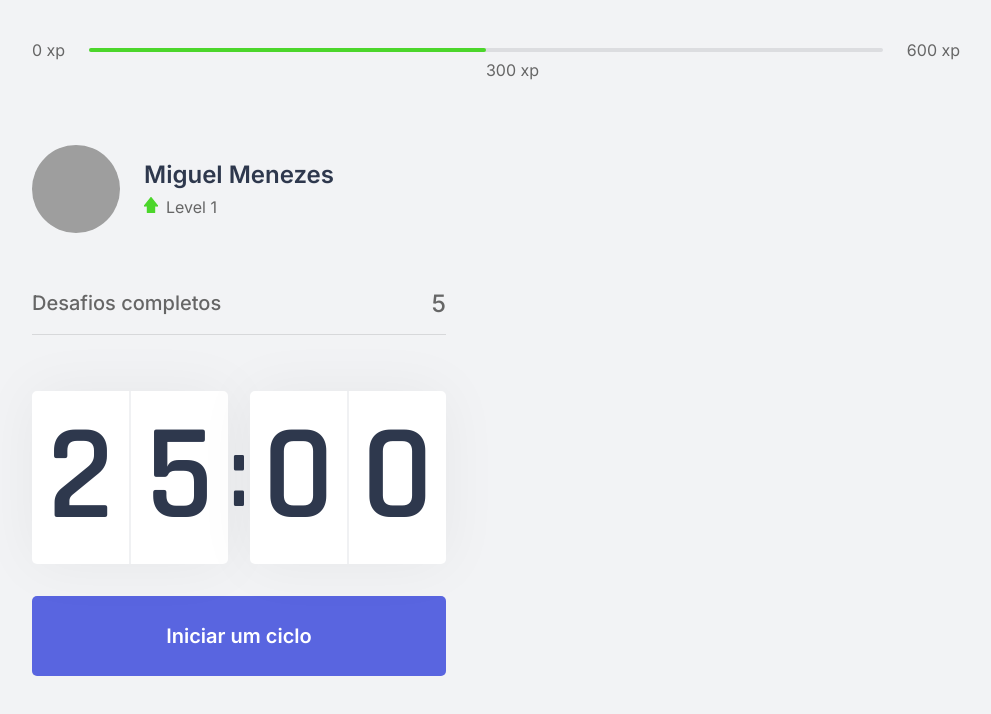
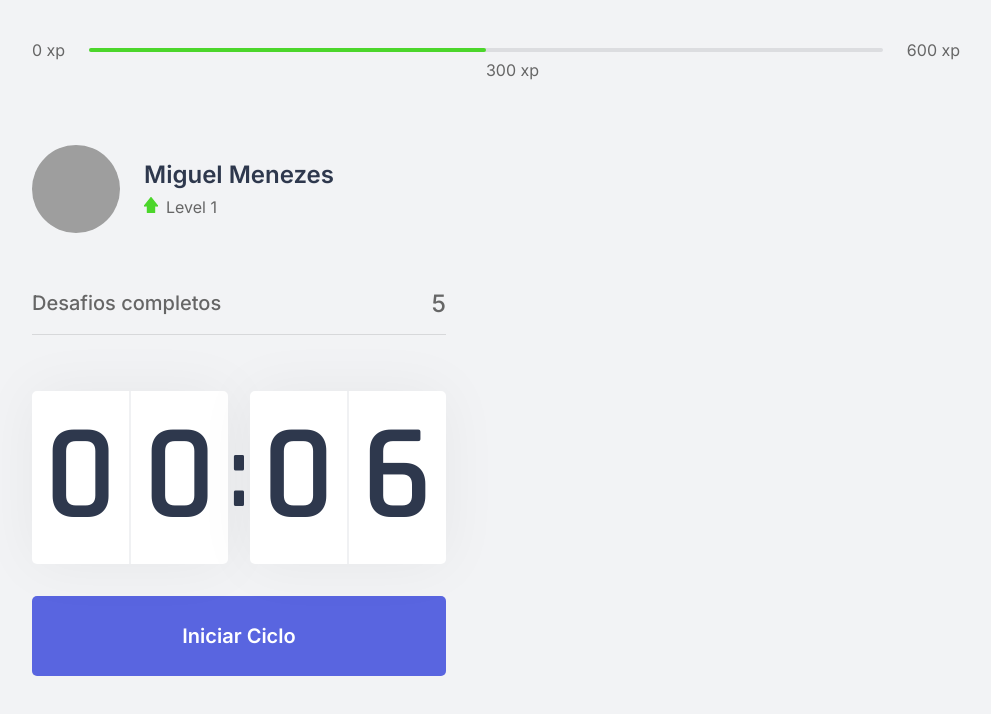
Before and after one commit to MenezesMiguel/Moveit-Next-Js, a Next.js app: page / in a window 1280 px wide. Shown: the top 714 px of the page, without its empty margins (144-1135 px from the left). Built offline with nearby package versions, Linux system fonts and the light colour scheme; grey boxes are pictures that could not be loaded.

Commit message:
Countdown Finalizado

```diff
--- a/src/components/Countdown.tsx
+++ b/src/components/Countdown.tsx
@@ -1,9 +1,12 @@
 import { useState, useEffect } from "react";
 import styles from "../styles/components/Countdown.module.css";
 
+let countdownTimeout: NodeJS.Timeout;
+
 export function Countdown() {
-  const [time, setTime] = useState(25 * 60);
-  const [active, setActive] = useState(false);
+  const [time, setTime] = useState(0.1 * 60);
+  const [isActive, setIsActive] = useState(false);
+  const [hasFinished, setHasFinished] = useState(false);
 
   const minutes = Math.floor(time / 60);
   const seconds = time % 60;
@@ -14,18 +17,25 @@ export function Countdown() {
     .split("");
 
   function startCountdown() {
-    setActive(true);
-
-
+    setIsActive(true);
   }
 
-  useEffect(()=>{
-      if(active && time > 0){
-          setTimeout(()=>{
-              setTime(time-1);
+  function resetCountdown() {
+    clearTimeout(countdownTimeout);
+    setIsActive(false);
+    setTime(0.1 * 60);
+  }
+
+  useEffect(() => {
+    if (isActive && time > 0) {
+      countdownTimeout = setTimeout(() => {
+        setTime(time - 1);
       }, 1000);
+    } else if (isActive && time === 0) {
+      setHasFinished(true);
+      setIsActive(false);
     }
-  }, [active, time])
+  }, [isActive, time]);
 
   return (
     <div>
@@ -41,13 +51,34 @@ export function Countdown() {
         </div>
       </div>
 
+      {hasFinished ? (
+        <button
+          disabled
+          className={styles.countdownButton}
+        >
+          Ciclo encerrado
+        </button>
+      ) : (
+        <>
+          {isActive ? (
+            <button
+              type="button"
+              className={`${styles.countdownButton} ${styles.countdownButtonActive}`}
+              onClick={resetCountdown}
+            >
+              Abandonar Ciclo
+            </button>
+          ) : (
             <button
               type="button"
               className={styles.countdownButton}
               onClick={startCountdown}
             >
-        Iniciar um ciclo
+              Iniciar Ciclo
             </button>
+          )}
+        </>
+      )}
     </div>
   );
 }
--- a/src/styles/components/Countdown.module.css
+++ b/src/styles/components/Countdown.module.css
@@ -53,6 +53,21 @@
 
   transition: background-color 0.2s;
 }
-.countdownButton:hover {
+.countdownButton:not(:disabled):hover {
   background: var(--blue-dark);
 }
+
+.countdownButtonActive {
+  background: var(--white);
+  color: var(--tilte);
+}
+.countdownButtonActive:not(:disabled):hover {
+  background: var(--red);
+  color: var(--white);
+}
+
+.countdownButton:disabled {
+  background: var(--white);
+  color: var(--text);
+  cursor: not-allowed;
+}
```
Lines whose indentation alone changed are shown as unchanged.
